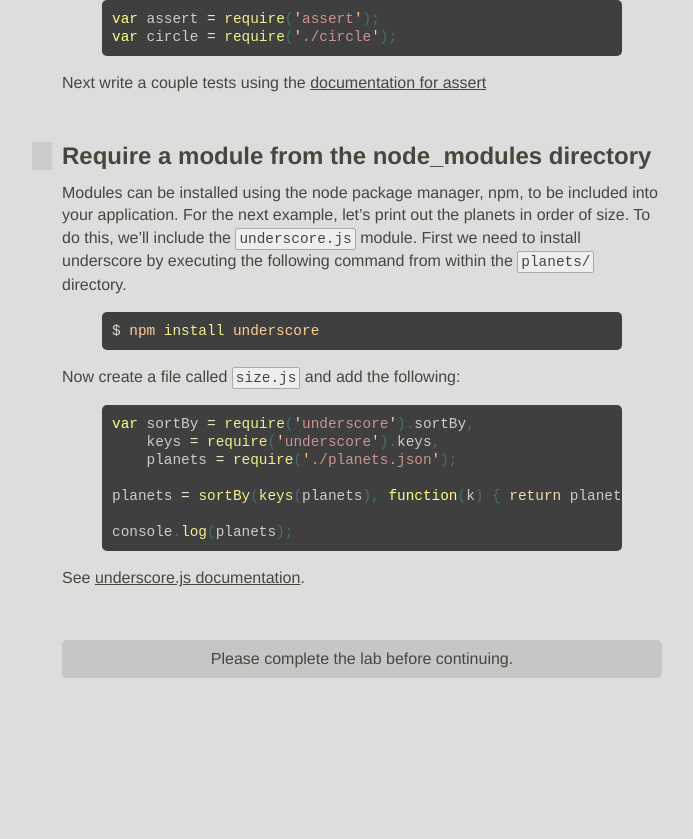
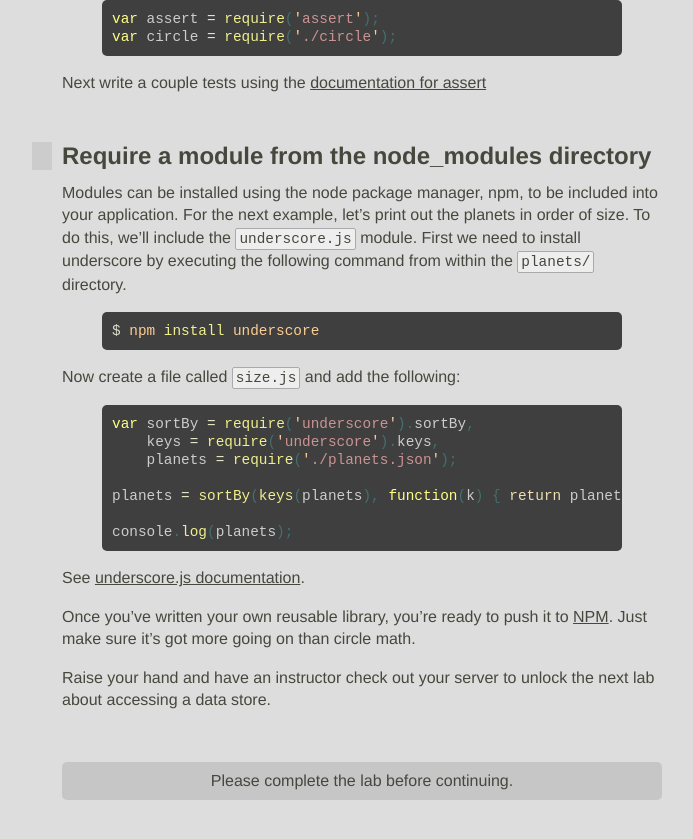
Before and after one commit to JavaScriptKC/workshop, a Jekyll site: the page built from _posts/2012-11-4-NPM.md, in a window 1280 px wide and 900 px high, scrolled down 2731 px. Shown: the top 839 px of the window, without its empty margins (278-971 px from the left). Built offline with Jekyll 4.4.1, drawn with Linux system fonts in a browser that asks for light colours; nearby versions of some CDN libraries; some web fonts are replaced; comment, search, counter and statistics services are not loaded; before the commit the page ends 3509 px from its top, so only the background shows below that.

Commit message:
Add outro to NPM.md

```diff
--- a/_posts/2012-11-4-NPM.md
+++ b/_posts/2012-11-4-NPM.md
@@ -151,3 +151,7 @@ console.log(planets);
 {% endhighlight %}
 
 See [underscore.js documentation](http://underscorejs.org/#sortBy).
+
+Once you've written your own reusable library, you're ready to push it to [NPM](http://npmjs.org). Just make sure it's got more going on than circle math.
+
+Raise your hand and have an instructor check out your server to unlock the next lab about accessing a data store.
```
